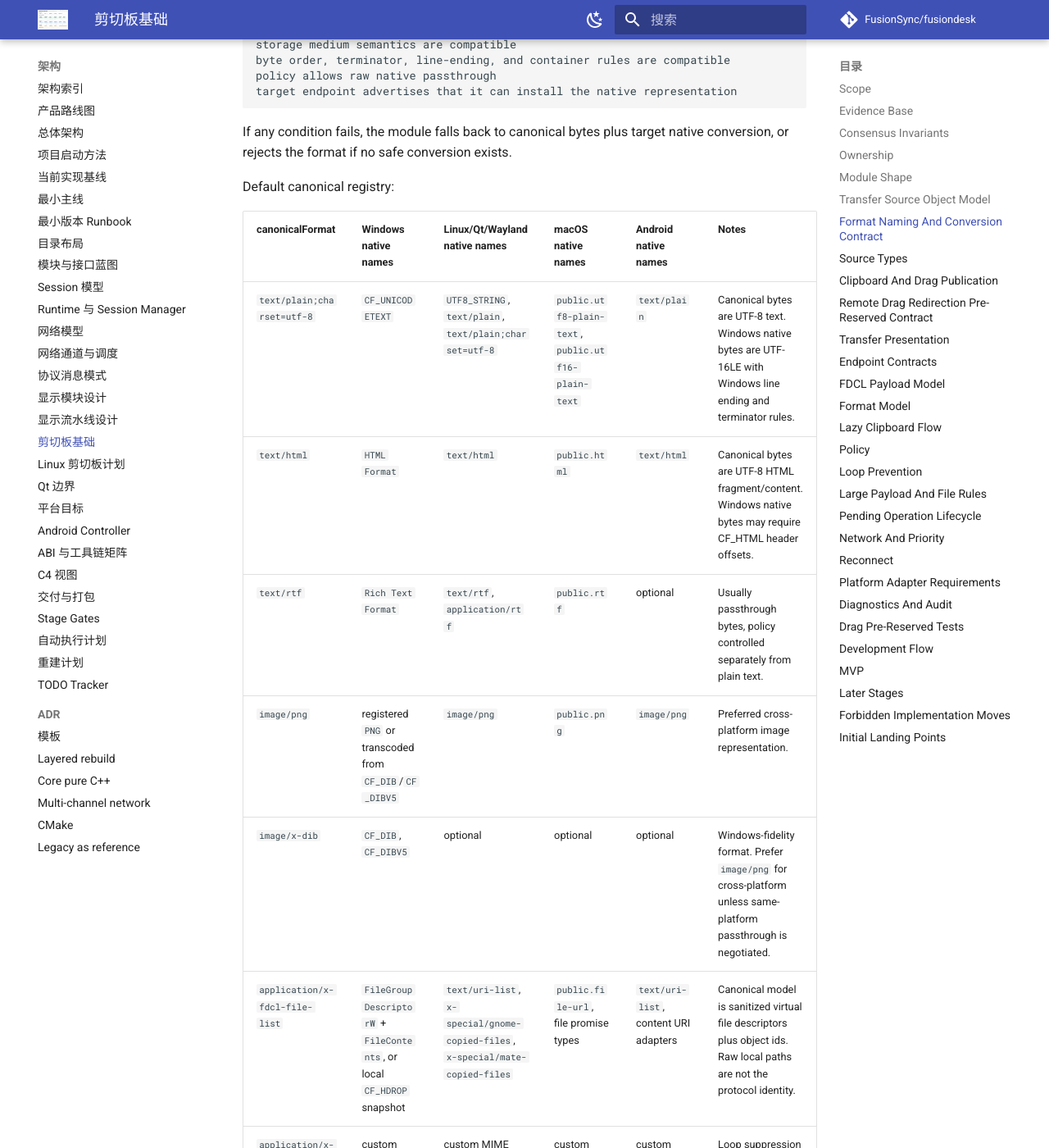
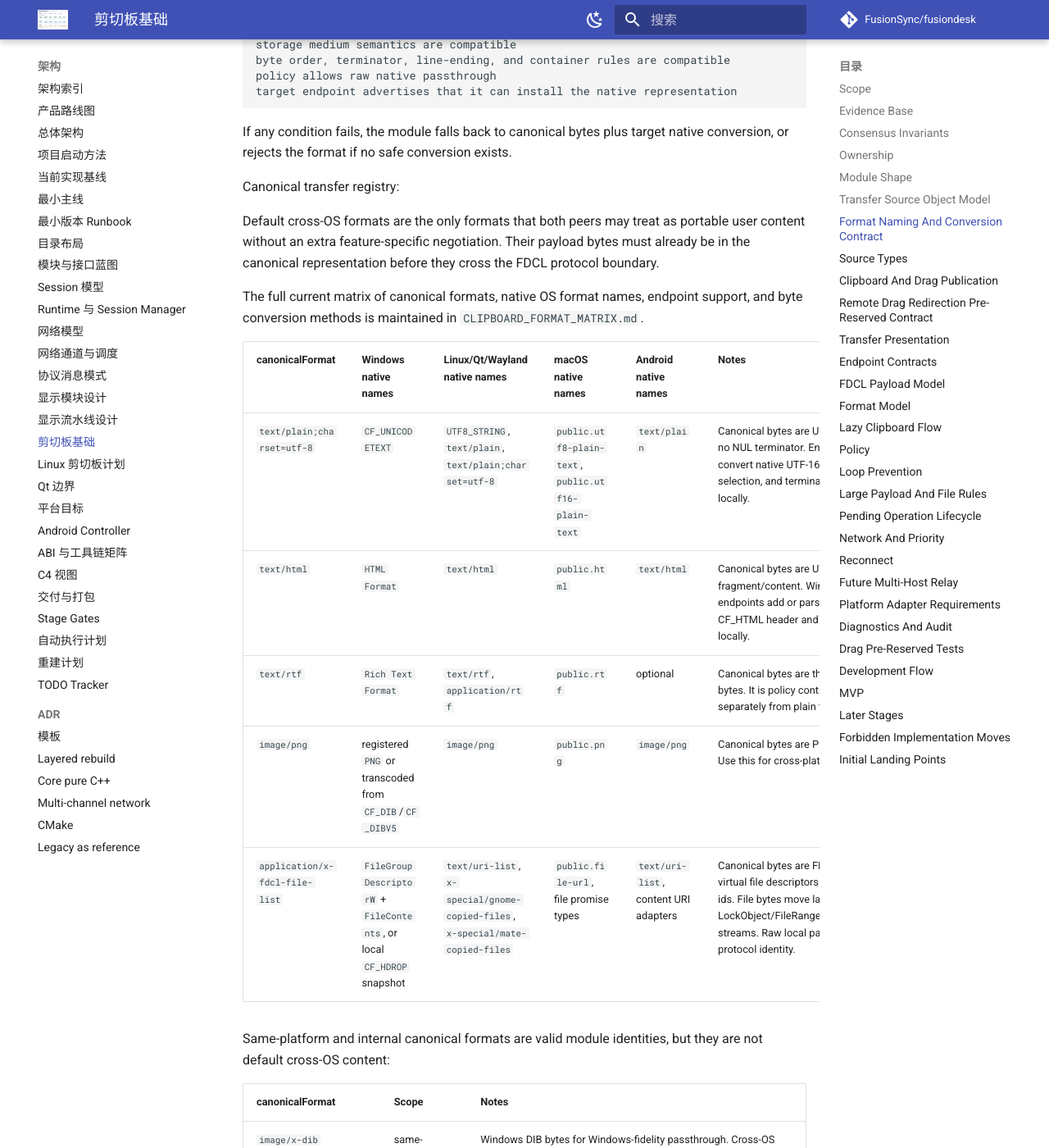
Before and after one commit to FusionSync/fusiondesk, an MkDocs documentation site: the page built from docs/architecture/CLIPBOARD_REDIRECTION_FOUNDATION.md, in a window 1280 px wide and 1400 px high, scrolled down 8654 px. Shown: the whole window at 82% size. Built offline with MkDocs 1.6.1 and Material for MkDocs 9.7.7, drawn with Linux system fonts in a browser that asks for light colours; comment, search, counter and statistics services are not loaded; some of the changed text lies outside the part shown.

````diff
--- a/docs/architecture/CLIPBOARD_REDIRECTION_FOUNDATION.md
+++ b/docs/architecture/CLIPBOARD_REDIRECTION_FOUNDATION.md
@@ -440,17 +440,32 @@
 If any condition fails, the module falls back to canonical bytes plus target
 native conversion, or rejects the format if no safe conversion exists.
 
-Default canonical registry:
+Canonical transfer registry:
+
+Default cross-OS formats are the only formats that both peers may treat as
+portable user content without an extra feature-specific negotiation. Their
+payload bytes must already be in the canonical representation before they cross
+the FDCL protocol boundary.
+
+The full current matrix of canonical formats, native OS format names, endpoint
+support, and byte conversion methods is maintained in
+`CLIPBOARD_FORMAT_MATRIX.md`.
 
 | canonicalFormat | Windows native names | Linux/Qt/Wayland native names | macOS native names | Android native names | Notes |
 | --- | --- | --- | --- | --- | --- |
-| `text/plain;charset=utf-8` | `CF_UNICODETEXT` | `UTF8_STRING`, `text/plain`, `text/plain;charset=utf-8` | `public.utf8-plain-text`, `public.utf16-plain-text` | `text/plain` | Canonical bytes are UTF-8 text. Windows native bytes are UTF-16LE with Windows line ending and terminator rules. |
-| `text/html` | `HTML Format` | `text/html` | `public.html` | `text/html` | Canonical bytes are UTF-8 HTML fragment/content. Windows native bytes may require CF_HTML header offsets. |
-| `text/rtf` | `Rich Text Format` | `text/rtf`, `application/rtf` | `public.rtf` | optional | Usually passthrough bytes, policy controlled separately from plain text. |
-| `image/png` | registered `PNG` or transcoded from `CF_DIB`/`CF_DIBV5` | `image/png` | `public.png` | `image/png` | Preferred cross-platform image representation. |
-| `image/x-dib` | `CF_DIB`, `CF_DIBV5` | optional | optional | optional | Windows-fidelity format. Prefer `image/png` for cross-platform unless same-platform passthrough is negotiated. |
-| `application/x-fdcl-file-list` | `FileGroupDescriptorW` + `FileContents`, or local `CF_HDROP` snapshot | `text/uri-list`, `x-special/gnome-copied-files`, `x-special/mate-copied-files` | `public.file-url`, file promise types | `text/uri-list`, content URI adapters | Canonical model is sanitized virtual file descriptors plus object ids. Raw local paths are not the protocol identity. |
-| `application/x-fdcl-owner-marker` | custom registered format | custom MIME target | custom pasteboard type | custom metadata | Loop suppression and ownership marker. Never exposed as user content. |
+| `text/plain;charset=utf-8` | `CF_UNICODETEXT` | `UTF8_STRING`, `text/plain`, `text/plain;charset=utf-8` | `public.utf8-plain-text`, `public.utf16-plain-text` | `text/plain` | Canonical bytes are UTF-8 text with no NUL terminator. Endpoints convert native UTF-16, CRLF, selection, and terminator rules locally. |
+| `text/html` | `HTML Format` | `text/html` | `public.html` | `text/html` | Canonical bytes are UTF-8 HTML fragment/content. Windows endpoints add or parse the CF_HTML header and byte offsets locally. |
+| `text/rtf` | `Rich Text Format` | `text/rtf`, `application/rtf` | `public.rtf` | optional | Canonical bytes are the RTF payload bytes. It is policy controlled separately from plain text. |
+| `image/png` | registered `PNG` or transcoded from `CF_DIB`/`CF_DIBV5` | `image/png` | `public.png` | `image/png` | Canonical bytes are PNG file bytes. Use this for cross-platform images. |
+| `application/x-fdcl-file-list` | `FileGroupDescriptorW` + `FileContents`, or local `CF_HDROP` snapshot | `text/uri-list`, `x-special/gnome-copied-files`, `x-special/mate-copied-files` | `public.file-url`, file promise types | `text/uri-list`, content URI adapters | Canonical bytes are FDCL sanitized virtual file descriptors and object ids. File bytes move later through LockObject/FileRange/UnlockObject streams. Raw local paths are never protocol identity. |
+
+Same-platform and internal canonical formats are valid module identities, but
+they are not default cross-OS content:
+
+| canonicalFormat | Scope | Notes |
+| --- | --- | --- |
+| `image/x-dib` | same-platform | Windows DIB bytes for Windows-fidelity passthrough. Cross-OS image exchange must use `image/png` unless a future negotiated transcoder explicitly allows otherwise. |
+| `application/x-fdcl-owner-marker` | internal | Loop suppression and ownership marker. Never exposed as user content, never audited as clipboard content, and never requested by a remote application. |
 
 Policy is evaluated on the canonical format, direction, byte count, source
 kind, and encoding mode. Policy may force canonical bytes even when
@@ -914,16 +929,21 @@
 
 Wire format names are canonical. Native names and ids are adapter metadata only.
 
-Initial canonical formats:
+Default cross-OS canonical formats:
 
 ```text
 text/plain;charset=utf-8
 text/html
 text/rtf
 image/png
+application/x-fdcl-file-list
+```
+
+Same-platform or internal canonical formats:
+
+```text
 image/x-dib
-application/x-file-list
-application/octet-stream
+application/x-fdcl-owner-marker
 ```
 
 Platform mapping examples:
@@ -933,7 +953,7 @@
   CF_UNICODETEXT          -> text/plain;charset=utf-8
   HTML Format             -> text/html
   CF_DIB / CF_DIBV5       -> image/x-dib or image/png after conversion
-  FileGroupDescriptorW    -> application/x-file-list
+  FileGroupDescriptorW    -> application/x-fdcl-file-list
   FileContents            -> file range stream source
 
 Linux X11 / Wayland
@@ -995,7 +1015,7 @@
 
 ```text
 app requests file list
-  -> ReadFormatRequest(application/x-file-list)
+  -> ReadFormatRequest(application/x-fdcl-file-list)
   -> response returns descriptors, object ids, sanitized names, and sizes
   -> app requests file contents
   -> FileRangeRequest(objectId, fileIndex, offset, length)
@@ -1176,6 +1196,50 @@
 If only `large_data` is degraded, metadata on `small_data` may continue only if
 the module can honestly reject stream-required content with `ChannelUnavailable`
 or `BackPressure`.
+
+## Future Multi-Host Relay
+
+The current clipboard implementation targets one local endpoint and one remote
+endpoint. Multi-host fan-out and chained relay, such as `A -> B,C,D` or
+`A -> B -> C`, are reserved for a later stage.
+
+The existing lazy `TransferSourceBundle` model should remain the foundation.
+Intermediate hosts must not eagerly materialize clipboard content just to relay
+it. They should advertise relay sources and forward reads only when a final
+consumer requests a format.
+
+Future relay requirements:
+
+```text
+origin identity
+  every relayed offer needs originNodeId, originSessionId, originOfferId, and
+  originOwnerEpoch; local sourceId and formatId remain bundle-scoped selectors
+
+route metadata
+  relayed offers need path, ttl, relayOnly, and seen-node data so cycles such
+  as A -> B -> C -> A are rejected
+
+lazy read forwarding
+  a paste on C sends ReadFormatRequest to B; B forwards to A without reading or
+  publishing locally unless policy requires a local transformation
+
+canonical boundary
+  cross-OS relay still uses canonical bytes; same-OS native passthrough is
+  allowed only when the end-to-end OS family, native format, storage medium,
+  and policy are compatible
+
+policy per hop
+  each hop may narrow the advertised format set; denied formats must not be
+  forwarded to downstream peers
+
+lifecycle
+  the origin ownerEpoch remains authoritative; stale reads through relays
+  return Conflict or NotFound instead of reading newer origin clipboard content
+
+file streams
+  file and directory content continues to use object locks and file-range
+  streams; relay nodes should not eagerly materialize large remote file trees
+```
 
 ## Platform Adapter Requirements
 
@@ -1331,7 +1395,7 @@
 agent receives the offer and builds RemoteFdclTransferSource
 agent fake OS drag endpoint records native drag publication start
 agent fake coordinate mapper maps surface coordinates to remote desktop points
-agent fake drop target requests application/x-file-list
+agent fake drop target requests application/x-fdcl-file-list
 agent sends ReadFormatRequest back to client
 client returns sanitized file descriptors
 agent fake drop target requests first file range
````
Also changed, not shown: CMakeLists.txt (+11 -0 lines), docs/architecture/CLIPBOARD_FORMAT_MATRIX.md (added, +74 -0 lines), docs/architecture/DELIVERY_AND_PACKAGING.md (+19 -0 lines), docs/architecture/FUSIONDESK_TODO_TRACKER.md (+7 -0 lines), docs/architecture/README.md (+4 -0 lines), 9 other files.
